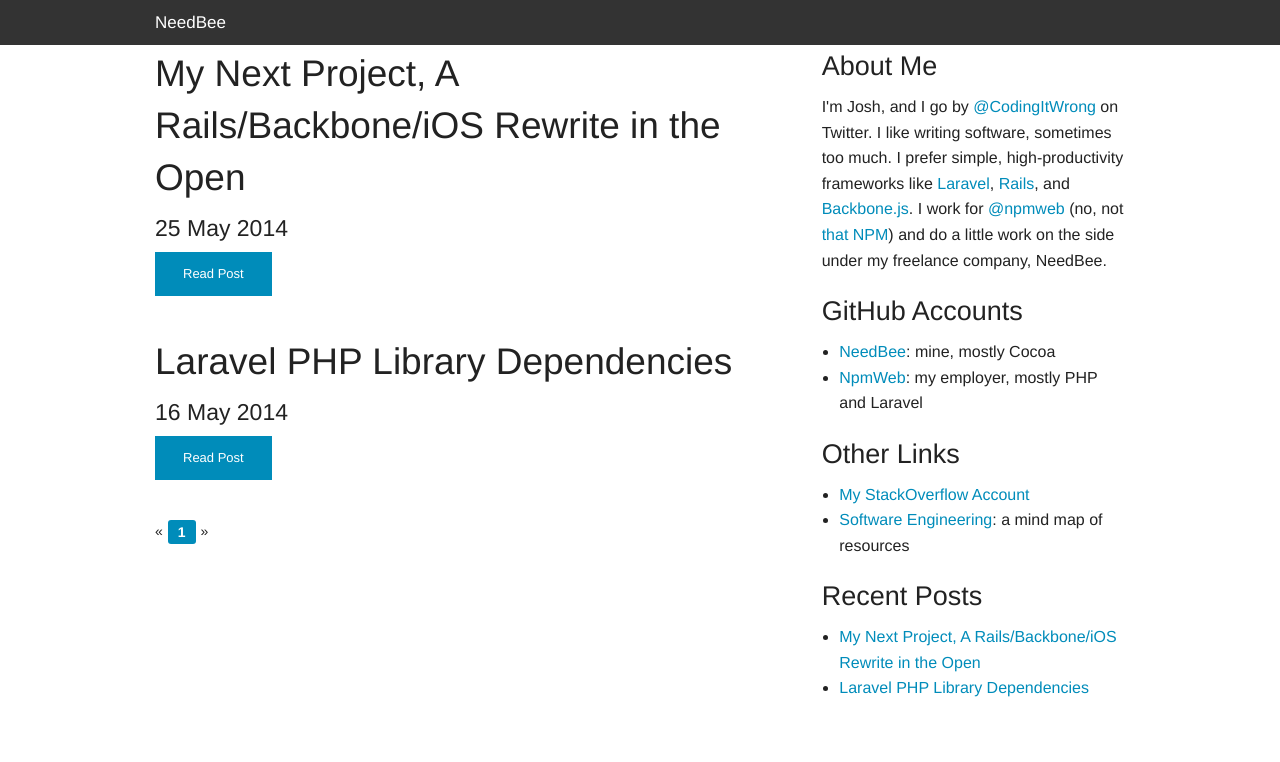
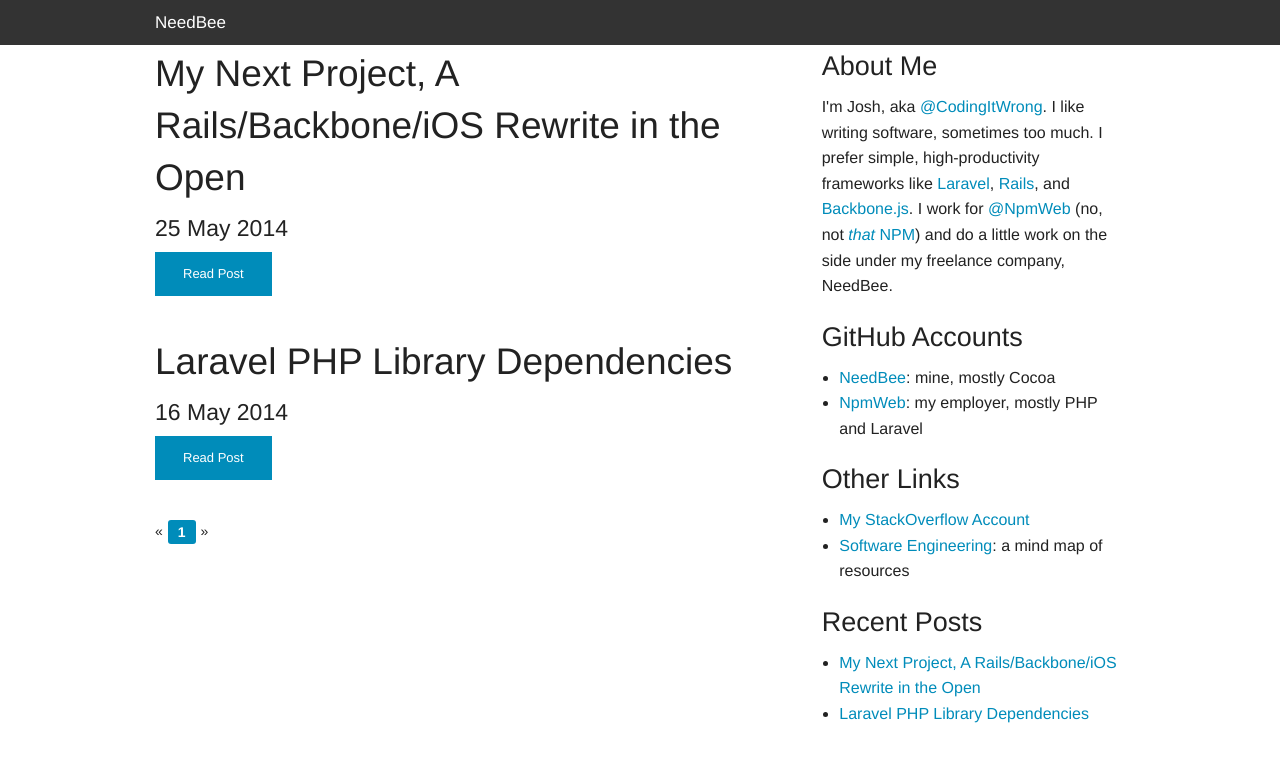
Before and after one commit to needbee/needbee.github.io, a Jekyll site: the page built from index.html, in a window 1280 px wide. Shown: the top 762 px of the page. Built offline with Jekyll 4.4.1, drawn with Linux system fonts in a browser that asks for light colours; nearby versions of some CDN libraries; library files that are not in the unit come from our copies; Markdown is read by kramdown in place of the engine named in the settings; the list of posts is cut into pages by our own code.

Commit message:
simplifies sidebar phrasing

```diff
--- a/_includes/sidebar.html
+++ b/_includes/sidebar.html
@@ -1,6 +1,6 @@
 <h3>About Me</h3>
 
-<p>I'm Josh, and I go by <a href="https://twitter.com/CodingItWrong">@CodingItWrong</a> on Twitter. I like writing software, sometimes too much. I prefer simple, high-productivity frameworks like <a href="http://laravel.com">Laravel</a>, <a href="http://rubyonrails.org">Rails</a>, and <a href="http://backbonejs.org">Backbone.js</a>. I work for <a href="https://twitter.com/npmweb">@npmweb</a> (no, not <a href="http://npmjs.org">that NPM</a>) and do a little work on the side under my freelance company, NeedBee.</p>
+<p>I'm Josh, aka <a href="https://twitter.com/CodingItWrong">@CodingItWrong</a>. I like writing software, sometimes too much. I prefer simple, high-productivity frameworks like <a href="http://laravel.com">Laravel</a>, <a href="http://rubyonrails.org">Rails</a>, and <a href="http://backbonejs.org">Backbone.js</a>. I work for <a href="https://twitter.com/NpmWeb">@NpmWeb</a> (no, not <a href="http://npmjs.org"><em>that</em> NPM</a>) and do a little work on the side under my freelance company, NeedBee.</p>
 
 <h3>GitHub Accounts</h3>
 
```
